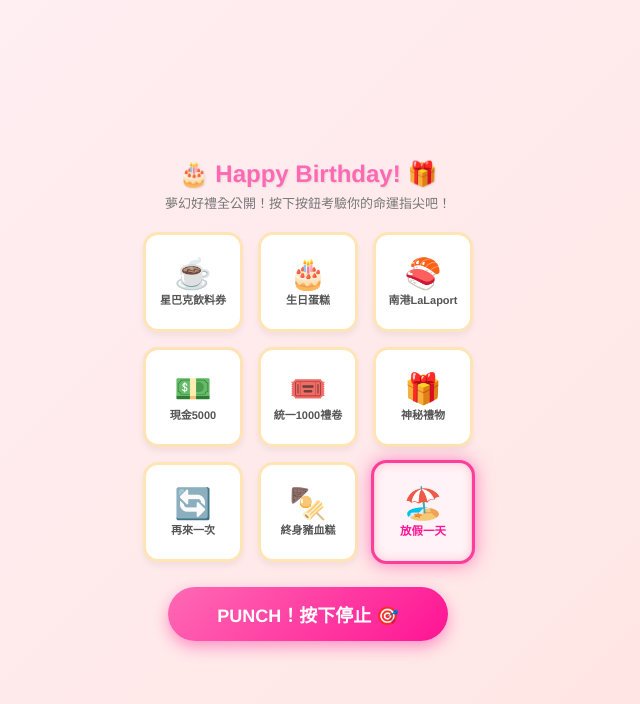
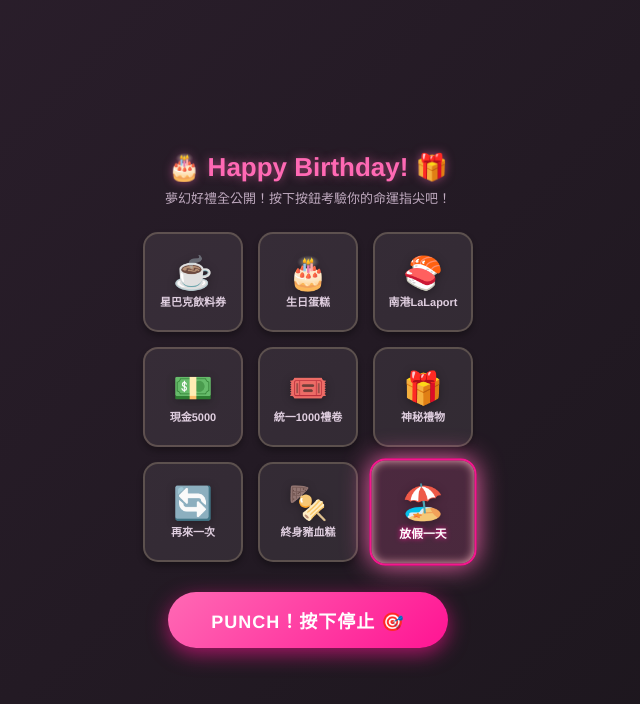
Before and after one commit to xjacky8000/birthday-game, a plain HTML site: page index.html in a window 1280 px wide. Shown: the whole page, without its empty margins (332-972 px from the left). Drawn offline with Linux system fonts and the light colour scheme.

Commit message:
Update index.html

```diff
--- a/index.html
+++ b/index.html
@@ -6,7 +6,7 @@
     <title>🎂 壽星專屬！命運霓虹九宮格 🎁</title>
     <style>
         /* ==========================================================================
-           1. 全局樣式與浪漫粉嫩風格配色
+           1. 全局樣式與酷炫暗色霓虹風格（依據 Jacky 哥最新畫面優化）
            ========================================================================== */
         * {
             box-sizing: border-box;
@@ -16,7 +16,7 @@
         }
 
         body {
-            background: linear-gradient(135deg, #FFF0F5 0%, #FFE4E1 100%);
+            background: linear-gradient(135deg, #2c1f2d 0%, #1a151b 100%); /* 深邃迷幻紫黑底色 */
             min-height: 100vh;
             display: flex;
             flex-direction: column;
@@ -33,15 +33,15 @@
 
         h1 {
             color: #FF69B4;
-            font-size: 24px;
+            font-size: 26px;
             margin-bottom: 5px;
-            text-shadow: 1px 1px 2px rgba(0,0,0,0.1);
+            text-shadow: 0 0 10px rgba(255, 105, 180, 0.5);
         }
 
         .subtitle {
-            color: #777;
+            color: #bfaabf;
             font-size: 13px;
-            margin-bottom: 20px;
+            margin-bottom: 25px;
         }
 
         /* ==========================================================================
@@ -53,67 +53,66 @@
             grid-template-rows: repeat(3, 100px);
             gap: 15px;
             justify-content: center;
-            margin-bottom: 25px;
+            margin-bottom: 30px;
         }
 
-        /* 固定顯示內容的精緻獎項格子 */
         .prize-box {
-            background: #FFFFFF;
-            border: 3px solid #FFE4B5;
+            background: rgba(255, 255, 255, 0.08);
+            border: 2px solid rgba(255, 228, 181, 0.2);
             border-radius: 15px;
             display: flex;
             flex-direction: column;
             align-items: center;
             justify-content: center;
             padding: 5px;
-            box-shadow: 0 4px 6px rgba(0,0,0,0.05);
-            position: relative;
-            transition: all 0.2s ease;
+            box-shadow: 0 4px 6px rgba(0,0,0,0.3);
+            transition: all 0.15s ease;
         }
 
         .prize-icon {
-            font-size: 30px;
-            margin-bottom: 3px;
+            font-size: 32px;
+            margin-bottom: 4px;
+            filter: drop-shadow(0 2px 4px rgba(0,0,0,0.3));
         }
 
         .prize-name {
             font-size: 11px;
             font-weight: bold;
-            color: #555;
+            color: #e0cfe0;
             line-height: 1.2;
         }
 
-        /* 【核心亮點：燈號效果】
-           當格子被加上 .active 類別時，會激發高亮粉金邊框與強烈外發光陰影 */
+        /* 跑馬燈發光高亮特效 */
         .prize-box.active {
             border-color: #FF1493;
-            background: #FFF0F5;
-            transform: scale(1.05);
-            box-shadow: 0 0 20px #FF69B4, inset 0 0 10px #FFB6C1;
+            background: rgba(255, 105, 180, 0.2);
+            transform: scale(1.08);
+            box-shadow: 0 0 25px #FF69B4, inset 0 0 10px #FFB6C1;
             z-index: 10;
         }
 
-        /* 特別標註必中項目的顏色，讓畫面看起來多彩真實 */
         .prize-box.active .prize-name {
-            color: #FF1493;
+            color: #FFF;
+            text-shadow: 0 0 5px #FF1493;
         }
 
         /* ==========================================================================
-           3. 控制按鈕樣式 (PUNCH 命運煞車鍵)
+           3. 控制按鈕樣式
            ========================================================================== */
         .action-btn {
             background: linear-gradient(135deg, #FF69B4 0%, #FF1493 100%);
             color: white;
             border: none;
-            padding: 14px 40px;
+            padding: 15px 40px;
             font-size: 18px;
             font-weight: bold;
             border-radius: 30px;
             cursor: pointer;
-            box-shadow: 0 6px 15px rgba(255, 20, 147, 0.4);
+            box-shadow: 0 6px 20px rgba(255, 20, 147, 0.6);
             transition: all 0.1s ease;
-            width: 80%;
+            width: 85%;
             max-width: 280px;
+            letter-spacing: 1px;
         }
 
         .action-btn:active {
@@ -122,7 +121,8 @@
         }
 
         .action-btn:disabled {
-            background: #CCC;
+            background: #555;
+            color: #aaa;
             box-shadow: none;
             cursor: not-allowed;
         }
@@ -136,7 +136,7 @@
             left: 0;
             width: 100%;
             height: 100%;
-            background: rgba(0, 0, 0, 0.5);
+            background: rgba(0, 0, 0, 0.7);
             display: flex;
             align-items: center;
             justify-content: center;
@@ -158,7 +158,7 @@
             border-radius: 20px;
             padding: 25px;
             text-align: center;
-            box-shadow: 0 10px 25px rgba(0,0,0,0.2);
+            box-shadow: 0 10px 30px rgba(0,0,0,0.5);
             transform: scale(0.8);
             transition: transform 0.3s cubic-bezier(0.175, 0.885, 0.32, 1.275);
             border: 4px solid #FFB6C1;
@@ -169,7 +169,7 @@
         }
 
         .modal-icon {
-            font-size: 50px;
+            font-size: 55px;
             margin-bottom: 15px;
             animation: bounce 1s infinite;
         }
@@ -180,7 +180,7 @@
         }
 
         .modal-title {
-            font-size: 20px;
+            font-size: 22px;
             color: #FF69B4;
             margin-bottom: 10px;
             font-weight: bold;
@@ -188,16 +188,16 @@
 
         .modal-text {
             font-size: 15px;
-            color: #555;
+            color: #444;
             line-height: 1.6;
-            margin-bottom: 20px;
+            margin-bottom: 25px;
         }
 
         .modal-btn {
             background: linear-gradient(135deg, #FF69B4 0%, #FF1493 100%);
             color: white;
             border: none;
-            padding: 10px 24px;
+            padding: 12px 28px;
             font-size: 16px;
             font-weight: bold;
             border-radius: 25px;
@@ -212,7 +212,6 @@
         <h1>🎂 Happy Birthday! 🎁</h1>
         <p class="subtitle">夢幻好禮全公開！按下按鈕考驗你的命運指尖吧！</p>
 
-        <!-- 九宮格主體：直接將 9 個禮物項目公開顯示在對應格子 -->
         <div class="grid-container" id="grid">
             <div class="prize-box" id="cell-0"><div class="prize-icon">☕</div><div class="prize-name">星巴克飲料券</div></div>
             <div class="prize-box" id="cell-1"><div class="prize-icon">🎂</div><div class="prize-name">生日蛋糕</div></div>
@@ -220,17 +219,15 @@
             <div class="prize-box" id="cell-3"><div class="prize-icon">💵</div><div class="prize-name">現金5000</div></div>
             <div class="prize-box" id="cell-4"><div class="prize-icon">🎟️</div><div class="prize-name">統一1000禮卷</div></div>
             <div class="prize-box" id="cell-5"><div class="prize-icon">🎁</div><div class="prize-name">神秘禮物</div></div>
-            <!-- 注意：此格為我們指定的目標「再來一次」 -->
             <div class="prize-box" id="cell-6"><div class="prize-icon">🔄</div><div class="prize-name">再來一次</div></div>
             <div class="prize-box" id="cell-7"><div class="prize-icon">🍢</div><div class="prize-name">終身豬血糕</div></div>
             <div class="prize-box" id="cell-8"><div class="prize-icon">🏖️</div><div class="prize-name">放假一天</div></div>
         </div>
 
-        <!-- 命運控制大按鈕 -->
         <button class="action-btn" id="ctrlBtn" onclick="stopMarquee()">PUNCH！按下停止 🎯</button>
     </div>
 
-    <!-- 可愛中獎彈窗 -->
+    <!-- 彈窗 -->
     <div class="modal-overlay" id="resultModal">
         <div class="modal-box">
             <div class="modal-icon">🔄</div>
@@ -241,97 +238,132 @@
     </div>
 
     <!-- ==========================================================================
-       5. 核心控燈與減速演算法控制邏輯
+       5. 核心音效合成與跑馬燈減速邏輯
        ========================================================================== -->
     <script>
-        // 【控制參數定義】
-        let currentIndex = 0;      // 當前亮燈的格子索引 (0 ~ 8)
-        let speed = 70;            // 霓虹燈初始亂跑的速度 (毫秒，越低越快)
-        let timer = null;          // 計時器指針
-        let isStopping = false;    // 狀態鎖定：紀錄 User 是否已經按下停止鍵
-
-        // 定義九宮格九個格子視覺上隨機跳轉的跳轉數組，讓光圈看起來不是死板的轉圈，而是「真的在亂跳」
+        let currentIndex = 0;
+        let speed = 70;
+        let timer = null;
+        let isStopping = false;
         const jumpSequence = [0, 4, 2, 6, 1, 7, 5, 3, 8];
         let seqPointer = 0;
 
+        // 初始化 Web Audio 內容（解決現代瀏覽器安全限制，需由使用者點擊或觸發後建立）
+        let audioCtx = null;
+
         /**
-         * 功能：啟動霓虹跑馬燈亂跳效果
+         * 參數說明：音效合成器函數
+         * @param {number} frequency - 聲音頻率 (Hz)
+         * @param {string} type - 波形種類 ('sine', 'square', 'triangle', 'sawtooth')
+         * @param {number} duration - 聲音持續時間 (秒)
+         */
+        function playSound(frequency, type, duration) {
+            try {
+                if (!audioCtx) {
+                    audioCtx = new (window.AudioContext || window.webkitAudioContext)();
+                }
+                // 如果音訊環境被暫停（瀏覽器預設），將其喚醒
+                if (audioCtx.state === 'suspended') {
+                    audioCtx.resume();
+                }
+
+                const oscillator = audioCtx.createOscillator();
+                const gainNode = audioCtx.createGain();
+
+                oscillator.type = type;
+                oscillator.frequency.value = frequency;
+
+                // 讓聲音尾音有滑順的淡出感，聽起來比較悅耳不刺耳
+                gainNode.gain.setValueAtTime(0.15, audioCtx.currentTime);
+                gainNode.gain.exponentialRampToValueAtTime(0.001, audioCtx.currentTime + duration);
+
+                oscillator.connect(gainNode);
+                gainNode.connect(audioCtx.destination);
+
+                oscillator.start();
+                oscillator.stop(audioCtx.currentTime + duration);
+            } catch (e) {
+                console.log("Audio Error:", e);
+            }
+        }
+
+        /**
+         * 功能：啟動霓虹跑馬燈
          */
         function startMarquee() {
             if (timer) clearInterval(timer);
             isStopping = false;
-            speed = 70; // 恢復快速亂跑狀態
+            speed = 70;
             document.getElementById('ctrlBtn').disabled = false;
             document.getElementById('ctrlBtn').textContent = "PUNCH！按下停止 🎯";
 
-            // 啟動定時監聽，每隔固定毫秒更換亮燈格子
             timer = setInterval(runLights, speed);
         }
 
         /**
-         * 功能：燈號變更核心驅動
+         * 功能：驅動跑馬燈與即時音效搭配
          */
         function runLights() {
-            // 移除上一個格子的精美亮邊特效
             document.getElementById(`cell-${currentIndex}`).classList.remove('active');
 
             if (!isStopping) {
-                // 【正常隨機亂跑期】：依照設定好的亂跳數組變更燈號
                 seqPointer = (seqPointer + 1) % jumpSequence.length;
                 currentIndex = jumpSequence[seqPointer];
+
+                // 【快轉期音效】：發出高頻、清脆快速的復古嗶嗶聲 ('sine' 正弦波)
+                playSound(587.33, 'sine', 0.05); // D5 鋼琴音高
             } else {
-                // 【逐漸減速逼近必中目標期】：當按下停止後，強制燈號進入順序步進，並讓 speed 越來越慢
                 currentIndex = (currentIndex + 1) % 9;
+                clearInterval(timer);
+                speed += 60;
 
-                clearInterval(timer);
-                speed += 60; // 每次跑動增加延遲時間，做出「齒輪漸漸卡死、越來越慢」的逼真物理減速感
+                // 【減速期音效】：隨速度變慢，音調跟著往下降，做出沉重的機械齒輪感
+                let currentPitch = 440 - (speed * 0.5);
+                if (currentPitch < 150) currentPitch = 150;
+                playSound(currentPitch, 'triangle', 0.08); // 'triangle' 三角波聽起來較溫和沉穩
 
-                // 核心外掛卡死條件：當減速到速度大於 350 毫秒，且剛好走到第 6 格（再來一次）時，完美定格煞車！
                 if (speed > 350 && currentIndex === 6) {
                     document.getElementById(`cell-${currentIndex}`).classList.add('active');
+
+                    // 【中獎終極音效】：精準停在「再來一次」時，炸出一個向上的彈跳歡樂和弦！
+                    setTimeout(() => { playSound(392.00, 'square', 0.1); }, 0);   // G4
+                    setTimeout(() => { playSound(523.25, 'square', 0.1); }, 80);  // C5
+                    setTimeout(() => { playSound(659.25, 'square', 0.12); }, 160); // E5
+                    setTimeout(() => { playSound(783.99, 'square', 0.3); }, 240);  // G5
+
                     setTimeout(() => {
                         showModal();
-                    }, 600);
-                    return; // 結束整個計時器迴圈
+                    }, 700);
+                    return;
                 }
 
-                // 如果還沒降到足夠速度或還沒走到第 6 格，繼續遞迴呼叫直到煞車鎖死
                 timer = setInterval(runLights, speed);
             }
 
-            // 為當前被選中的格子套上高亮發光 CSS 樣式
             document.getElementById(`cell-${currentIndex}`).classList.add('active');
         }
 
-        /**
-         * 功能：觸發命運煞車按鈕
-         */
         function stopMarquee() {
-            if (isStopping) return; // 防止 User 連續瘋狂點擊按鈕
+            if (isStopping) return;
+            // 第一次點擊時，順便在背景觸發喚醒音訊環境
+            if (!audioCtx) {
+                audioCtx = new (window.AudioContext || window.webkitAudioContext)();
+            }
             isStopping = true;
             document.getElementById('ctrlBtn').disabled = true;
             document.getElementById('ctrlBtn').textContent = "正在計算結果...";
         }
 
-        /**
-         * 功能：顯示中獎惡搞彈窗
-         */
         function showModal() {
             document.getElementById('resultModal').classList.add('active');
         }
 
-        /**
-         * 功能：關閉彈窗並重新啟動遊戲
-         */
         function closeModal() {
             document.getElementById('resultModal').classList.remove('active');
-            // 移除目前的 active 亮燈，準備重開
             document.getElementById(`cell-${currentIndex}`).classList.remove('active');
-            // 重新開局亂跑
             startMarquee();
         }
 
-        // 網頁完全載入後立即點亮霓虹燈
         window.onload = startMarquee;
     </script>
 </body>
```
